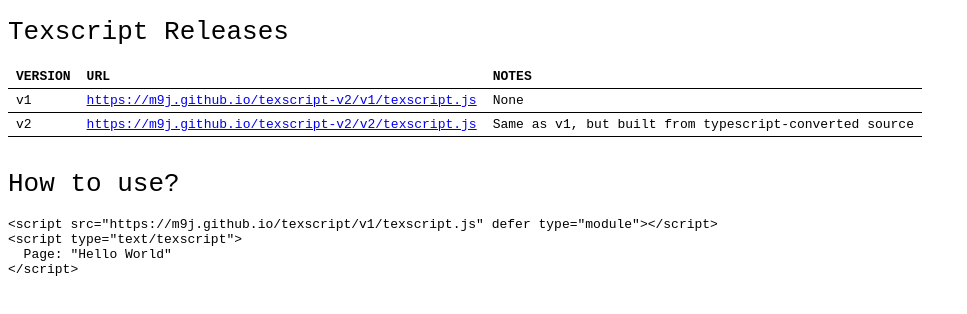
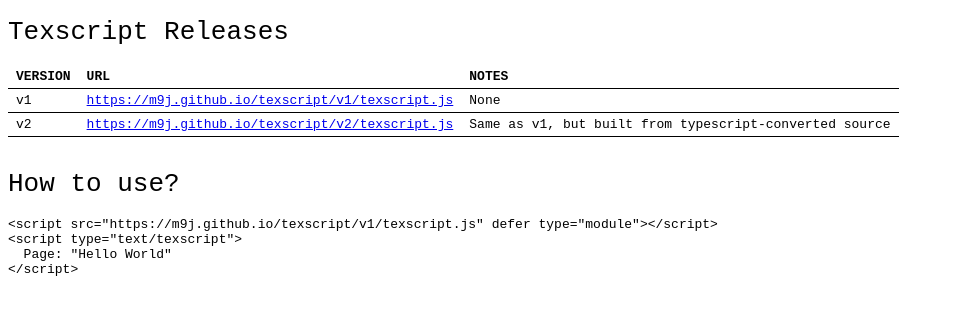
Before and after one commit to M9J/texscript, a plain HTML site: page index.html in a window 1280 px wide. Shown: the whole page, without its empty margins (0-967 px from the left). Drawn offline with Linux system fonts and the light colour scheme.

Commit message:
Deploying to build from @ M9J/texscript@a73d21564dc6f3b48837c1e70460ee73d65d9ba7 🚀

```diff
--- a/index.html
+++ b/index.html
@@ -69,12 +69,12 @@
     createTableForUI([
       {
         VERSION: "v1",
-        URL: "https://m9j.github.io/texscript-v2/v1/texscript.js",
+        URL: "https://m9j.github.io/texscript/v1/texscript.js",
         NOTES: "None",
       },
       {
         VERSION: "v2",
-        URL: "https://m9j.github.io/texscript-v2/v2/texscript.js",
+        URL: "https://m9j.github.io/texscript/v2/texscript.js",
         NOTES: "Same as v1, but built from typescript-converted source",
       },
     ]);
```
